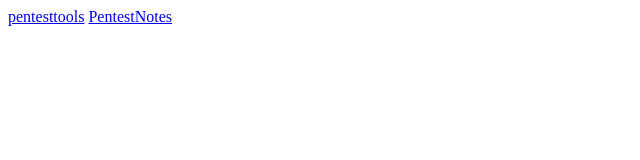
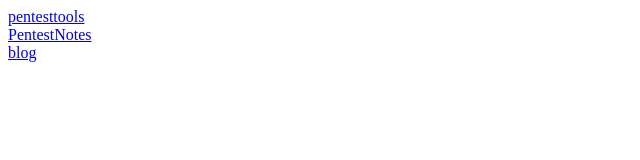
Before and after one commit to NaxnN/NaxnN.github.io, a plain HTML site: page index.html in a window 1280 px wide. Shown: the whole page, without its empty margins (0-640 px from the left). Drawn offline with Linux system fonts and the light colour scheme.

Commit message:
Update index.html

```diff
--- a/index.html
+++ b/index.html
@@ -7,7 +7,8 @@
     <title>Test</title>
 </head>
 <body>
-    <a href="./pentesttools">pentesttools</a>
-    <a href="https://pentestnotes.gitbook.io/pentestnotes/">PentestNotes</a>
+    <a href="./pentesttools">pentesttools</a><br>
+    <a href="https://pentestnotes.gitbook.io/pentestnotes/">PentestNotes</a><br>
+    <a href="./blog">blog</a>
 </body>
 </html>
```
